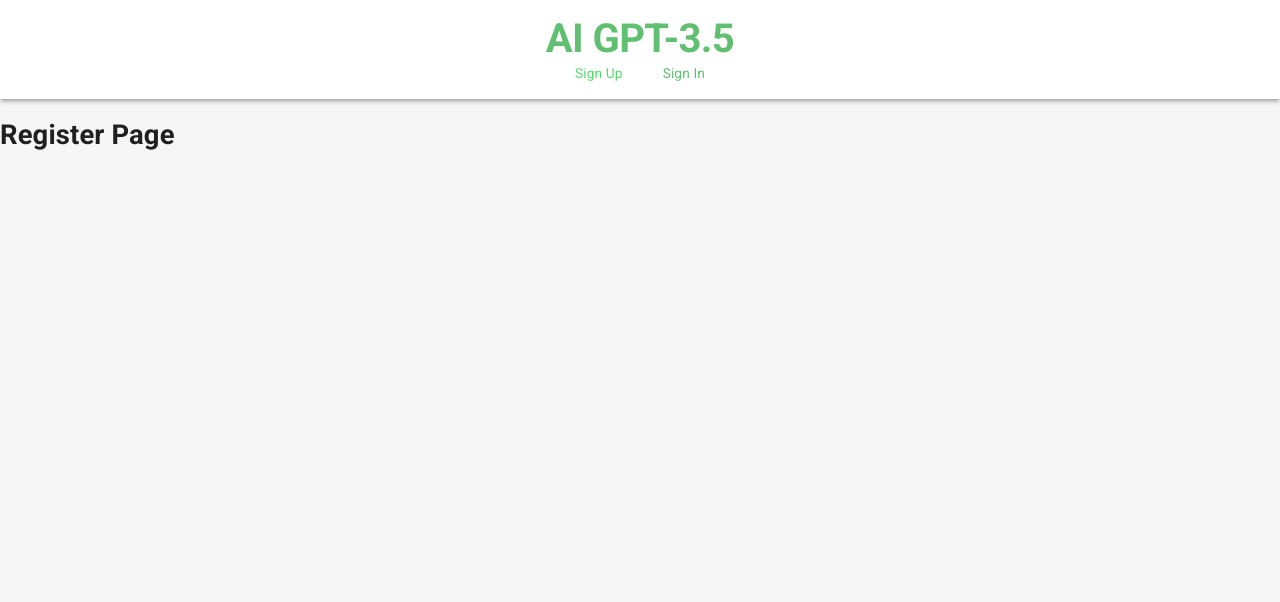
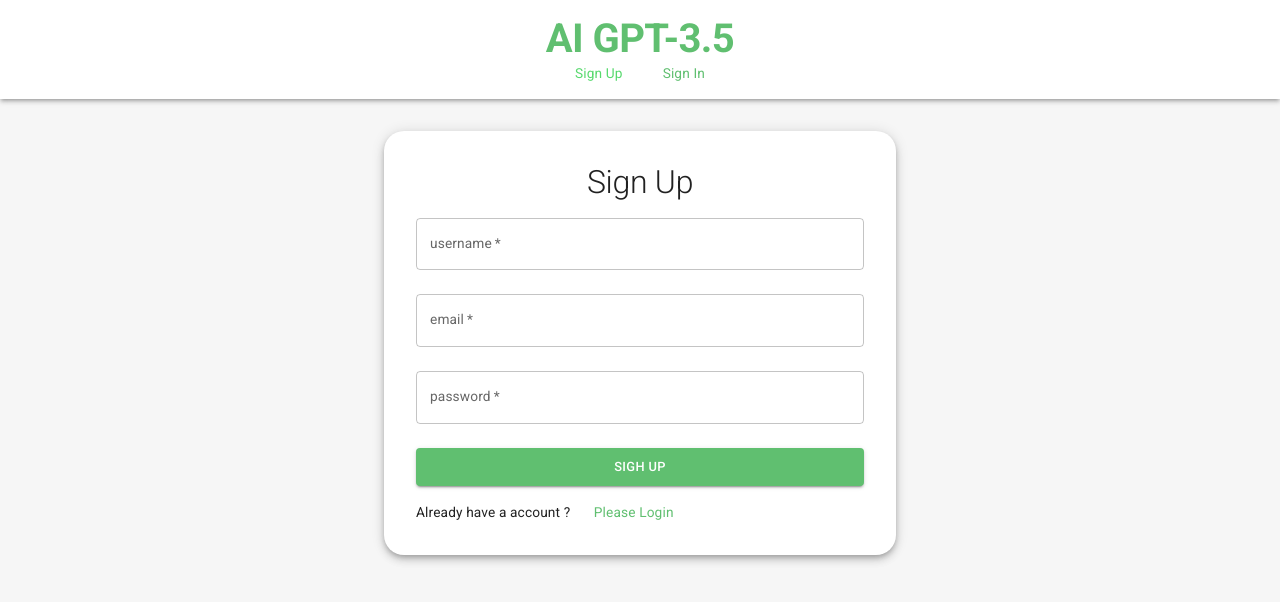
Before and after one commit to SundramAgarwal/personal-gpt-frontend, a React (Create React App) app: page /register in a window 1280 px wide. Shown: the top 602 px of the page. Built offline with nearby package versions, Linux system fonts and the light colour scheme.

Commit message:
register commit

```diff
--- a/src/pages/Register.js
+++ b/src/pages/Register.js
@@ -1,10 +1,117 @@
-import React from "react";
+import {
+  Alert,
+  Box,
+  Button,
+  Collapse,
+  TextField,
+  Typography,
+  useMediaQuery,
+  useTheme,
+} from "@mui/material";
+import axios from "axios";
+import React, { useState } from "react";
+import { toast } from "react-hot-toast";
+import { Link, useNavigate } from "react-router-dom";
 
 const Register = () => {
+  const theme = useTheme();
+  const navigate = useNavigate();
+  //media
+  const isNotMobile = useMediaQuery("(min-width: 1000px");
+
+  //states
+  const [username, setUsername] = useState("");
+  const [email, setEmail] = useState("");
+  const [password, setPassword] = useState("");
+  const [error, setError] = useState("");
+
+  const handleSubmit = async (e) => {
+    e.preventDefault();
+    try {
+      const { data } = await axios.post("/api/v1/auth/register", {
+        username,
+        email,
+        password,
+      });
+      toast.success("User Register Successfully");
+      navigate("/login");
+    } catch (err) {
+      console.log(error);
+      if (err.response.data.error) {
+        setError(err.response.data.error);
+      } else if (err.message) {
+        setError(err.message);
+      }
+      setTimeout(() => {
+        setError("");
+      }, 5000);
+    }
+  };
+
   return (
-    <div>
-      <h1>Register Page</h1>
-    </div>
+    <Box
+      width={isNotMobile ? "40%" : "80%"}
+      p={"2rem"}
+      m={"2rem auto"}
+      borderRadius={5}
+      sx={{ boxShadow: 5 }}
+      backgroundColor={theme.palette.background.alt}
+    >
+      <Collapse in={error}>
+        <Alert severity="error" sx={{ mb: 2 }}>
+          {error}
+        </Alert>
+      </Collapse>
+      <form onSubmit={handleSubmit}>
+        <Typography variant="h2" textAlign={"center"}>
+          Sign Up
+        </Typography>
+        <TextField
+          label="username"
+          required
+          margin="normal"
+          fullWidth
+          value={username}
+          onChange={(e) => {
+            setUsername(e.target.value);
+          }}
+        />
+        <TextField
+          label="email"
+          type="email"
+          required
+          margin="normal"
+          fullWidth
+          value={email}
+          onChange={(e) => {
+            setEmail(e.target.value);
+          }}
+        />
+        <TextField
+          label="password"
+          type="password"
+          required
+          margin="normal"
+          fullWidth
+          value={password}
+          onChange={(e) => {
+            setPassword(e.target.value);
+          }}
+        />
+        <Button
+          type="submit"
+          fullWidth
+          variant="contained"
+          size="large"
+          sx={{ color: "white", mt: 2 }}
+        >
+          SIGH UP
+        </Button>
+        <Typography mt={2}>
+          Already have a account ? <Link to="/login">Please Login</Link>
+        </Typography>
+      </form>
+    </Box>
   );
 };
 
```
